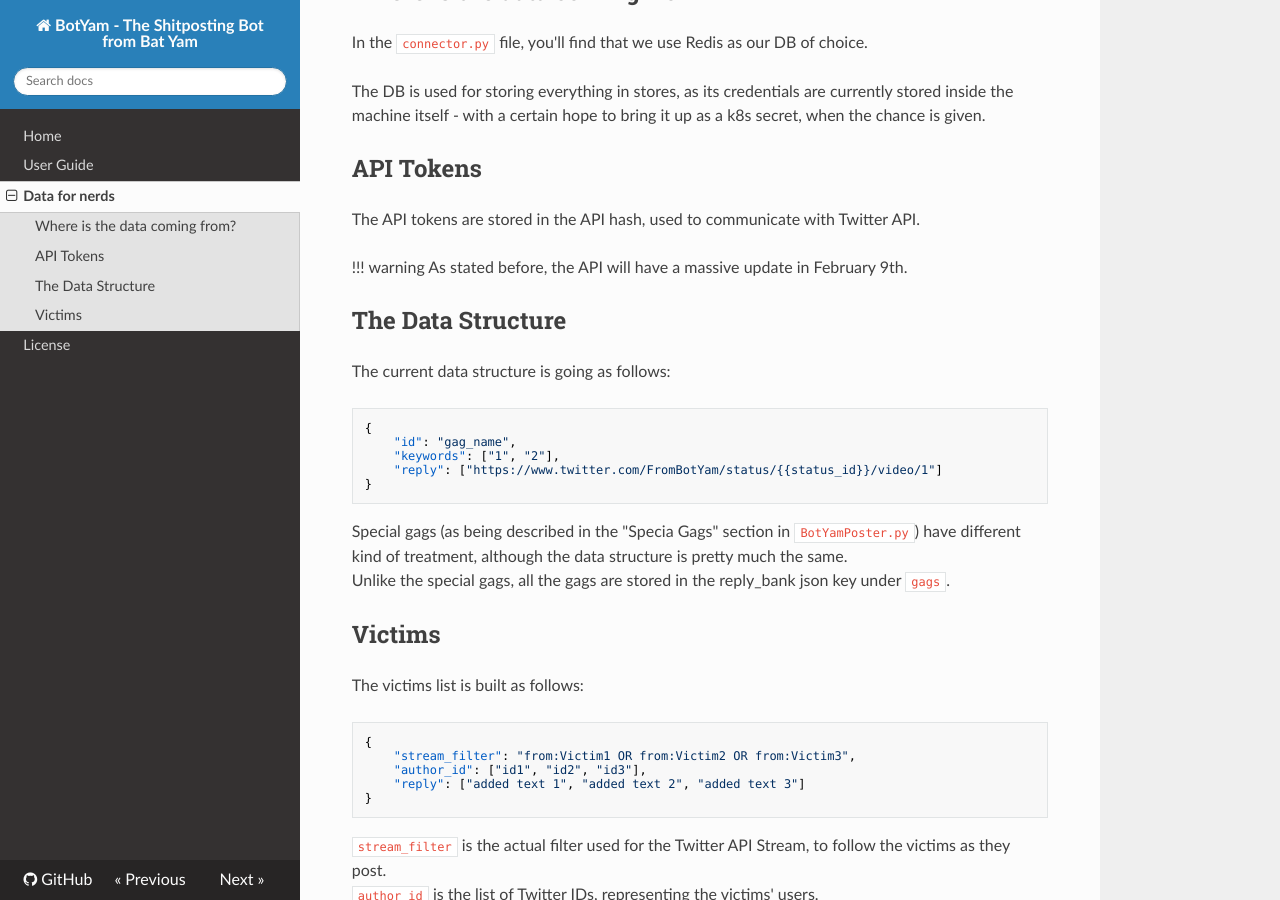
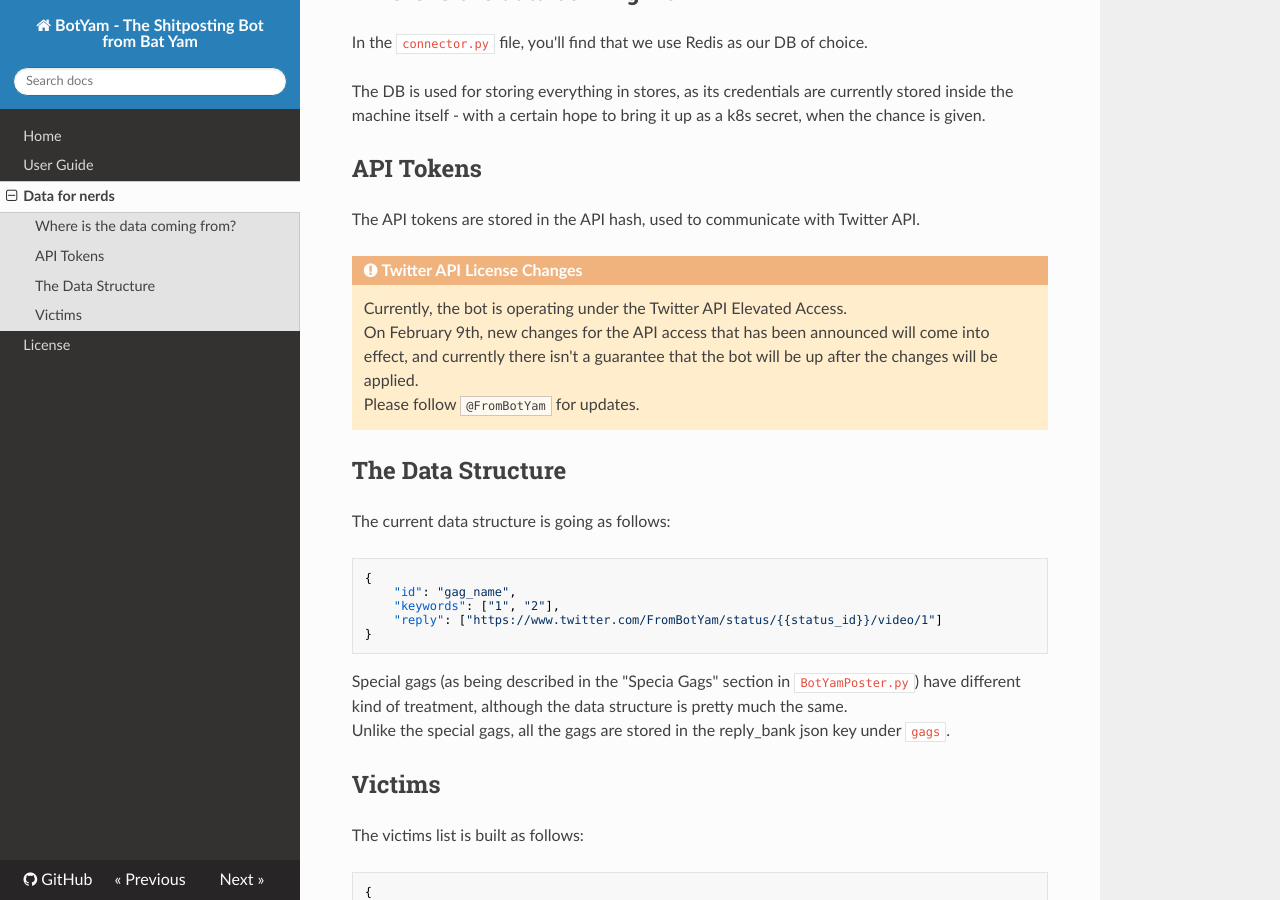
Before and after one commit to notBscalE/BotYam, an MkDocs documentation site: the page built from docs/files/data.md, in a window 1280 px wide and 900 px high, scrolled down 305 px. Built offline with MkDocs 1.6.1, drawn with Linux system fonts in a browser that asks for light colours; nearby versions of some CDN libraries.

Commit message:
ReadTheDocs update

```diff
--- a/docs/files/data.md
+++ b/docs/files/data.md
@@ -14,7 +14,9 @@ The DB is used for storing everything in stores, as its credentials are currentl
 ## API Tokens
 The API tokens are stored in the API hash, used to communicate with Twitter API.
 
-!!! warning As stated before, the API will have a massive update in February 9th.
+!!! warning "Twitter API License Changes"
+    Currently, the bot is operating under the Twitter API Elevated Access.<br>On February 9th, new changes for the API access that has been announced will come into effect, and currently there isn't a guarantee that the bot will be up after the changes will be applied.<br>
+    Please follow `@FromBotYam` for updates.
 
 ## The Data Structure
 
```
Also changed, not shown: docs/files/index.md (+1 -1 lines), docs/files/usage.md (+2 -2 lines).
